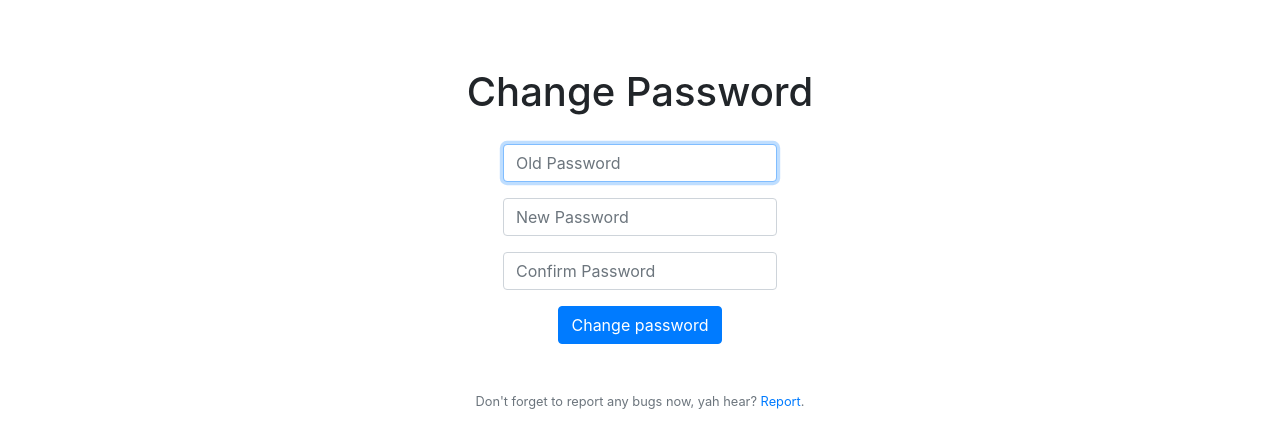
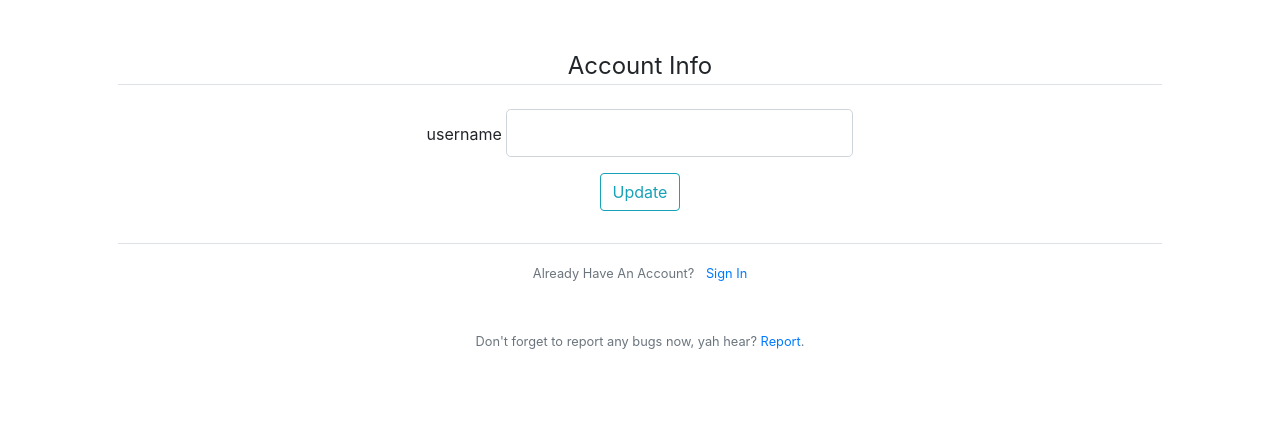
Before and after one commit to Enkronan/Payroll-tool, a Flask app: template app/templates/account.html in a window 1280 px wide. Shown: the part 76-524 px from the top of the page. Run offline with Flask 2, Linux system fonts and the light colour scheme; the template is opened without the code that fills it: values named after a table or form of the project are taken from there, others are empty; some libraries are stand-ins or nearby versions.

Commit message:
fixed bug

```diff
--- a/app/forms.py
+++ b/app/forms.py
@@ -1,4 +1,5 @@
 from flask_wtf import FlaskForm
+from flask_login import current_user
 from wtforms import StringField, PasswordField, IntegerField, SubmitField, BooleanField, SelectField, DateField
 from wtforms.validators import DataRequired, Length, Email, EqualTo, ValidationError, Optional, NumberRange
 from app.models import User, Employee, Company
@@ -111,3 +112,18 @@ class CalculateInitial(FlaskForm):
     cash_type = SelectField('Cash Type', choices=[('Gross', "Gross"),('Net', "Net")], validators=[DataRequired()])
 
     submit = SubmitField('Calculate')
+
+
+class UpdateAccountForm(FlaskForm):
+    username = StringField('username',
+                            validators=[DataRequired(), Length(min=2, max=30)])
+
+    submit = SubmitField('Update')
+
+    def validate_username(self, username):
+
+        if username.data != current_user.username:
+            user = User.query.filter_by(username=username.data).first()
+
+            if user:
+                raise ValidationError('That username is taken, please choose a different one.')
--- a/app/templates/account.html
+++ b/app/templates/account.html
@@ -6,20 +6,33 @@
 
 {% block main %}
 
-    <h1 id="Change_password">Change Password</h1>
-    <form action="/account" method="post">
-        <div class="form-group">
-            <input autocomplete="off" autofocus class="form-control" name="password_old" placeholder="Old Password" type="password">
-        </div>
-        <div class="form-group">
-            <input class="form-control" name="password_new" placeholder="New Password" type="password">
-        </div>
-        <div class="form-group">
-            <input class="form-control" name="confirmation" placeholder="Confirm Password" type="password">
-        </div>
-        <button class="btn btn-primary" type="submit">Change password</button>
-    </form>
-    <script>
+    <div class="form-group">
+            <form action="/account" method="post">
+                {{ form.hidden_tag() }}
+                <fieldset class="form-group">
+                    <legend class="border-bottom mb-4"> Account Info </legend>
+                    <div class="form-group">
+                        {{ form.username.label(class="form-control-label") }}
 
-    </script>
+                        {% if form.username.errors %}
+                            {{ form.username(class="form-control form-control-lg is-invalid") }}
+                            <div class="invalid-feedback">
+                                {% for error in form.username.errors %}
+                                    <span>{{ error }} </span>
+                                {% endfor %}
+                            </div>
+                        {% else %}
+                            {{ form.username(class="form-control form-control-lg") }}
+                        {% endif %}
+                    </div>
+                    <div class="form-group">
+                            {{ form.submit(class="btn btn-outline-info")}}
+                    </div>
+            </form>
+    </div>
+    <div class="border-top pt-3">
+        <small class="text-muted">
+            Already Have An Account? <a class="ml-2" href="{{ url_for('login') }}">Sign In</a>
+        </small>
+    </div>
 {% endblock %}
--- a/app/templates/employee.html
+++ b/app/templates/employee.html
@@ -14,7 +14,7 @@
                     <select class= "form-group" name="employee">
                         <option disabled selected value>Employee</option>
                         {% for employee in rows%}
-                        <option value= "{{ employee.first_name }}">{{ employee.first_name + ' ' + employee.last_name }}</option>
+                        <option value= "{{ employee.id }}">{{ employee.first_name + ' ' + employee.last_name }}</option>
                         {%endfor%}
                     </select>
                 </div>
```
Also changed, not shown: app/funktioner.py (+11 -3 lines), app/routes.py (+21 -3 lines), app/templates/company.html (deleted, +0 -37 lines), app/templates/login.html (deleted, +0 -18 lines), app/templates/register.html (deleted, +0 -31 lines), app/site.db.
